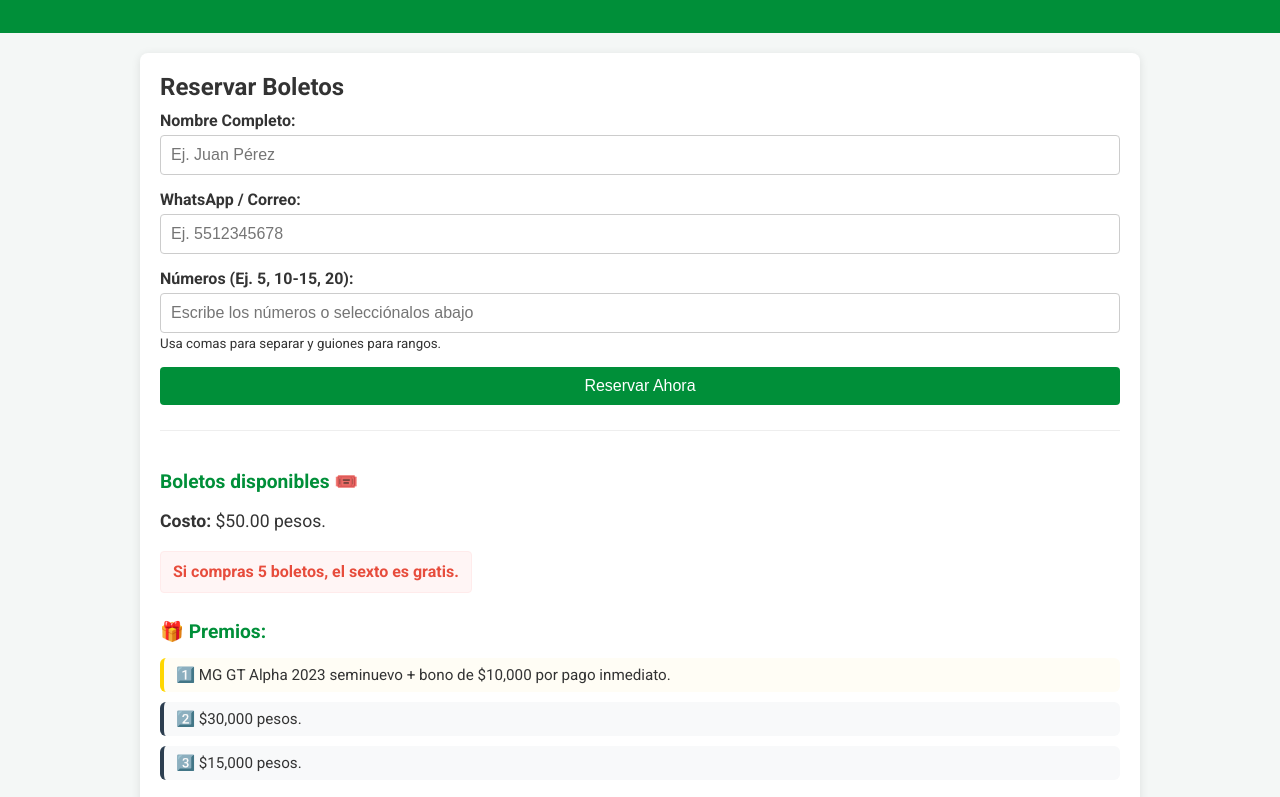
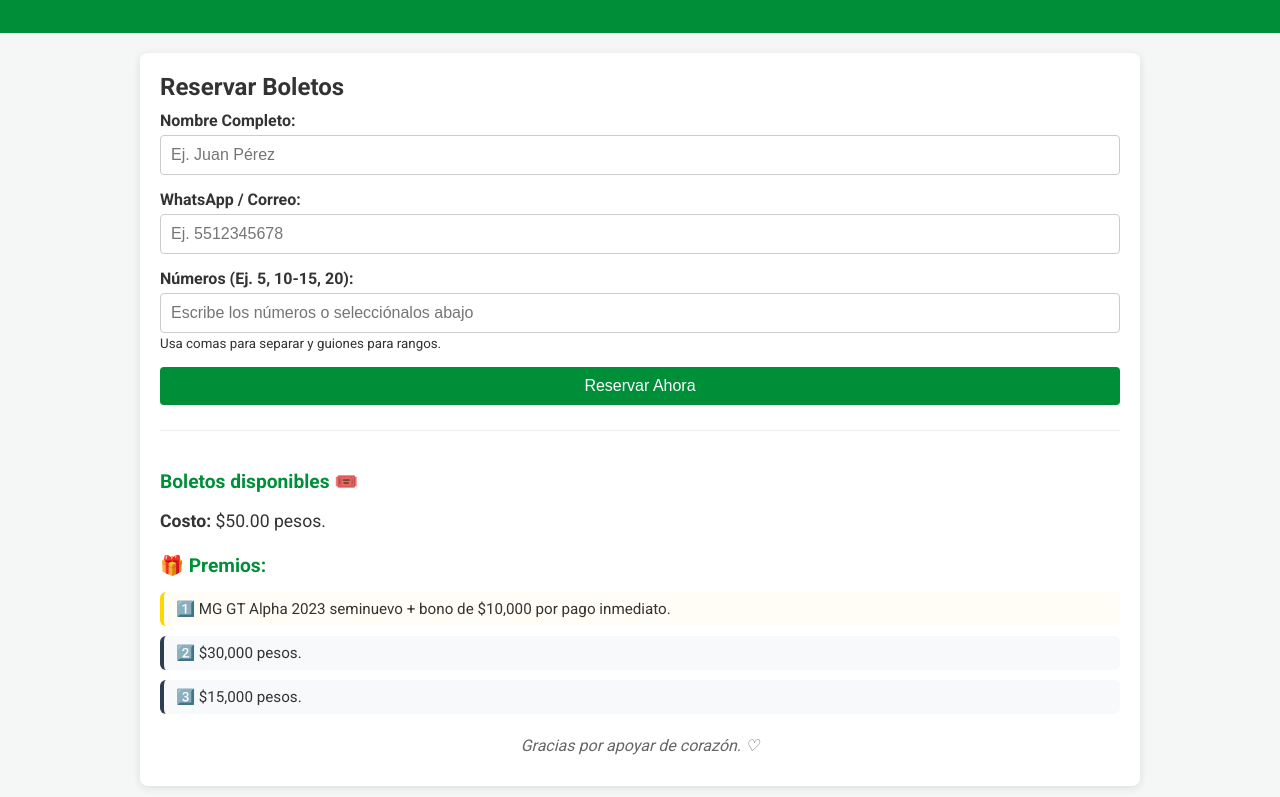
Before and after one commit to fokinniga/rifa_lili, a plain HTML site: page public/index.html in a window 1280 px wide. Shown: the part 273-1070 px from the top of the page. Drawn offline with Linux system fonts and the light colour scheme; no server answers.

Commit message:
A solicitud e Lili se quitó el letreo de compra cinco boletos y el sexto es gratis.

```diff
--- a/public/index.html
+++ b/public/index.html
@@ -43,7 +43,6 @@
             <div class="info-section">
                 <h3>Boletos disponibles 🎟️</h3>
                 <p class="cost"><strong>Costo:</strong> $50.00 pesos.</p>
-                <p class="promo">Si compras 5 boletos, el sexto es gratis.</p>
 
                 <h3>🎁 Premios:</h3>
                 <ul class="prizes-list">
```
